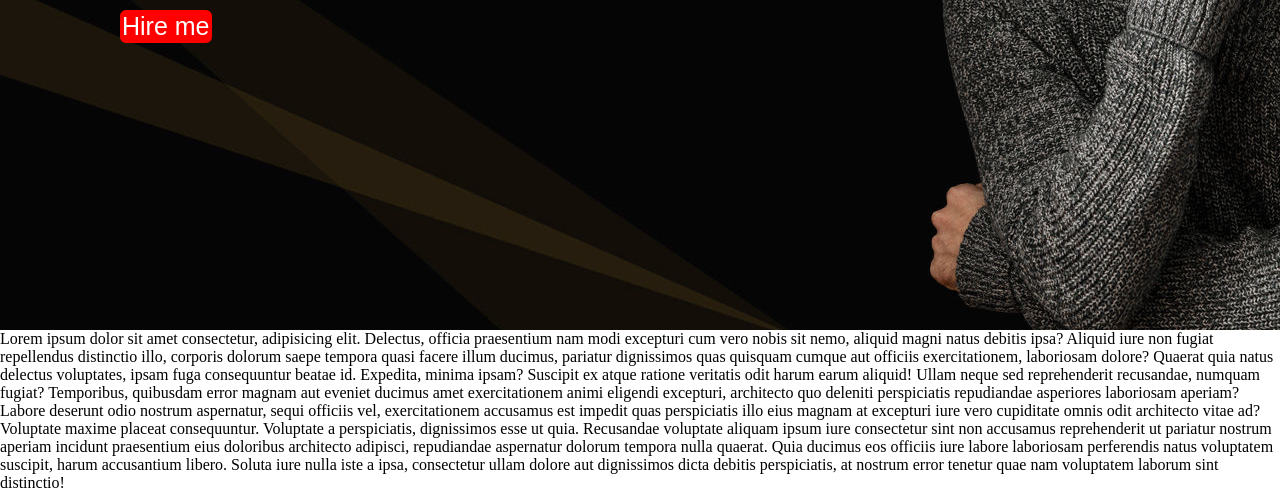
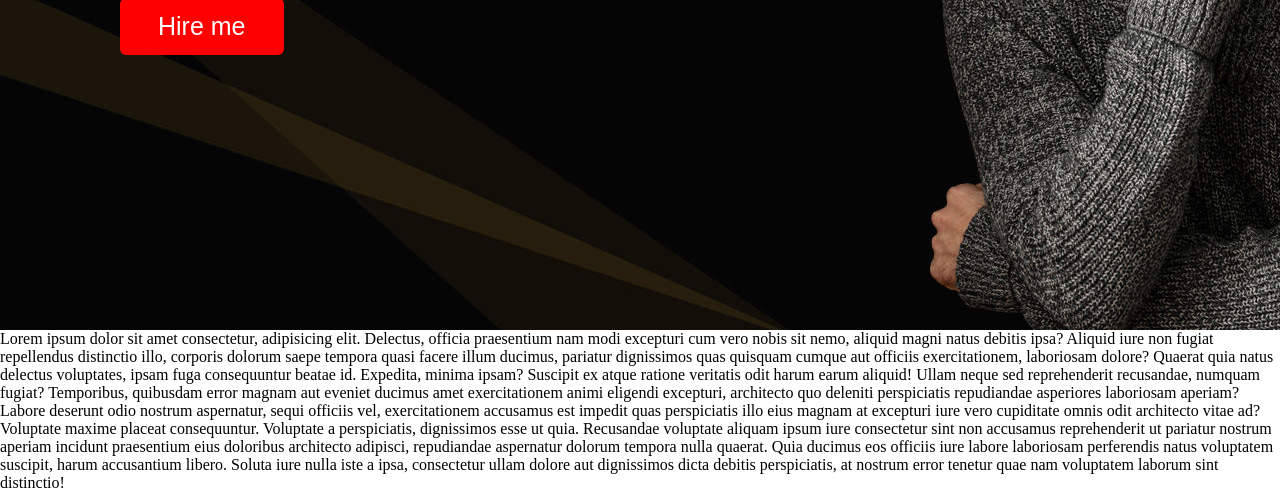
Before and after one commit to Brendon-Kearney/Personal-Website, a plain HTML site: page index.html in a window 1280 px wide. Shown: the part 470-962 px from the top of the page. Drawn offline with nearby package versions, Linux system fonts and the light colour scheme.

Commit message:
typo error

```diff
--- a/style.css
+++ b/style.css
@@ -115,7 +115,7 @@
     background: red;
     color: white;
     font-size: 25px;
-    padding-top: 12px 36px;
+    padding: 12px 36px;
     margin-top: 20px;
     border-radius: 6px;
     border: 2px solid red;
```
